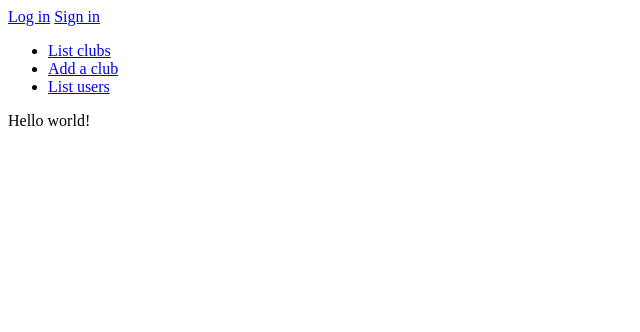
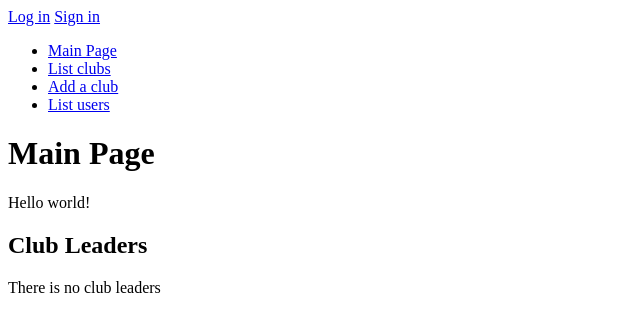
Before and after one commit to elehtine/Harrastuslista, a Flask app: page / in a window 1280 px wide. Shown: the top 332 px of the page, without its empty margins (0-640 px from the left). Run offline with Flask 2, Linux system fonts and the light colour scheme; data that the repository does not hold is empty.

Commit message:
Add aggregate query to list club leaders, add main page

```diff
--- a/application/auth/models.py
+++ b/application/auth/models.py
@@ -1,5 +1,7 @@
 from application import db
 from application.models import Base
+
+from sqlalchemy.sql import text
 
 class User(Base):
     __tablename__ = "account"
@@ -27,3 +29,13 @@ class User(Base):
 
     def is_authenticated(self):
         return True
+
+    @staticmethod
+    def find_club_leaders():
+        stmt = text("SELECT Account.id, Account.name FROM Account, Club"
+                    " WHERE Club.leader_id = Account.id"
+                    " GROUP BY Account.id")
+        res = db.engine.execute(stmt)
+
+        response = [ { "id": row[0], "name": row[1] } for row in res ]
+        return response
--- a/application/templates/index.html
+++ b/application/templates/index.html
@@ -1,7 +1,22 @@
 {% extends "layout.html" %}
 
 {% block body %}
+  <h1>Main Page</h1>
   <p>
-    Hello world!
+  Hello world!
   </p>
+  <h2>Club Leaders</h2>
+  {% if not leaders %}
+    <p>There is no club leaders</p>
+  {% else %}
+    <ul>
+      {% for leader in leaders %}
+        <li>
+          <a href={{ url_for("user_page", user_id=leader.id) }}>
+            {{ leader.name }}
+          </a>
+        </li>
+      {% endfor %}
+    </ul>
+  {% endif %}
 {% endblock %}
--- a/application/templates/layout.html
+++ b/application/templates/layout.html
@@ -16,6 +16,7 @@
     {% endif %}
 
     <ul>
+      <li><a href={{ url_for("index") }}>Main Page</a></li>
       <li><a href={{ url_for("clubs_index") }}>List clubs</a></li>
       <li><a href={{ url_for("clubs_form") }}>Add a club</a></li>
       <li><a href={{ url_for("users_index") }}>List users</a></li>
--- a/application/views.py
+++ b/application/views.py
@@ -1,7 +1,7 @@
 from flask import render_template
-
 from application import app
+from application.auth.models import User
 
 @app.route("/")
 def index():
-    return render_template("index.html")
+    return render_template("index.html", leaders=User.find_club_leaders())
```
